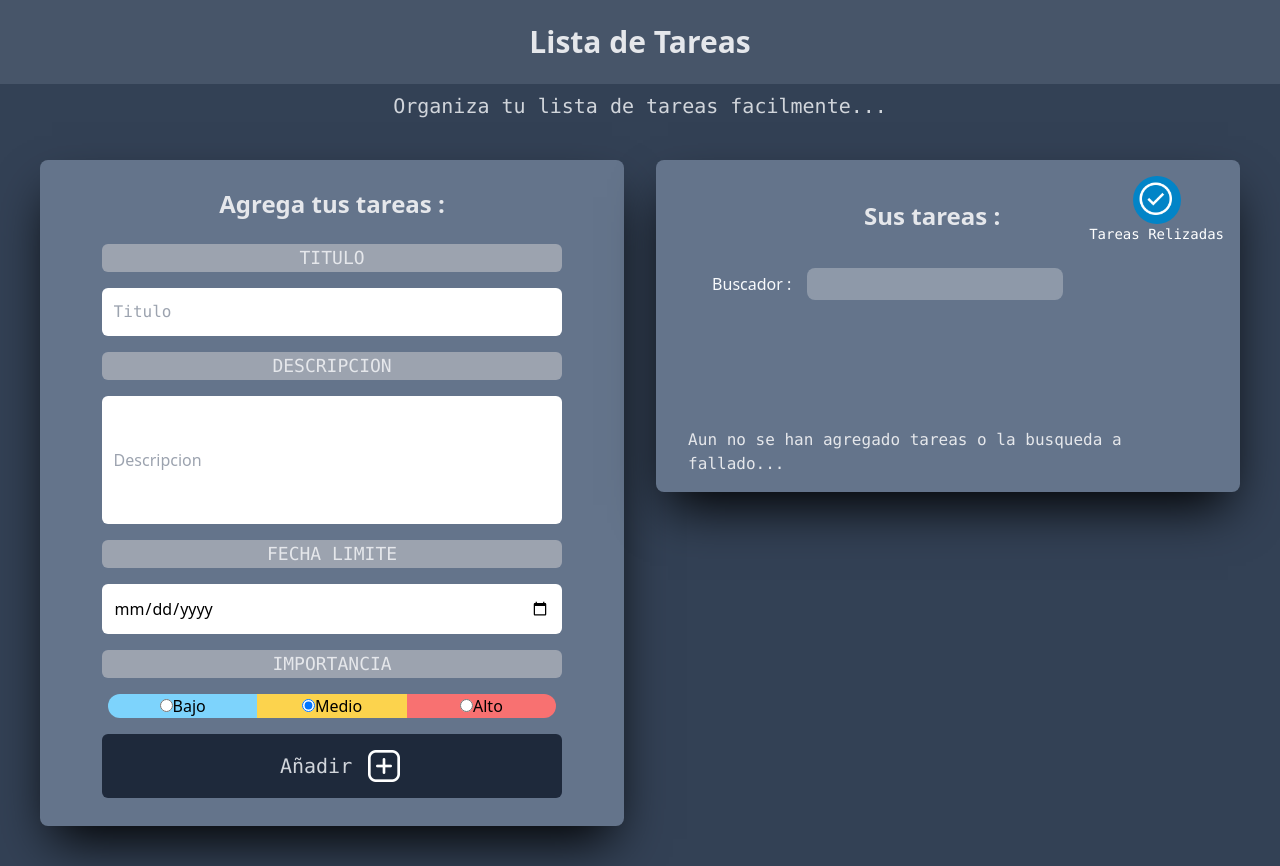
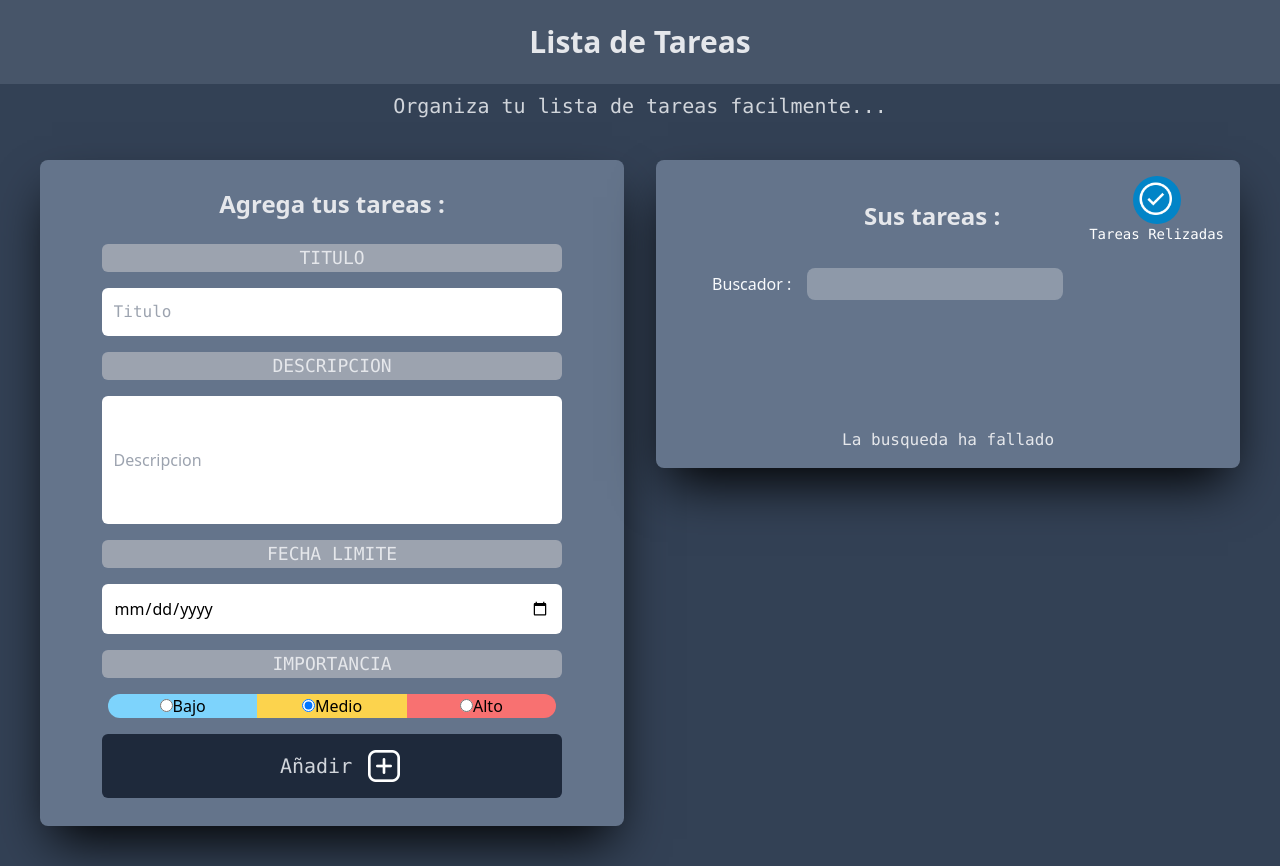
Before and after one commit to TomasHaydu/Lista-de-Tareas, a React app: page / in a window 1280 px wide. Built offline with nearby package versions, Linux system fonts and the light colour scheme; the HTML template or start-up script is replaced by a standard one.

Commit message:
Mini correccion
Correccion fallo la busquyeda o no hay tareas agregdas

```diff
--- a/src/components/ListaDeTareas.jsx
+++ b/src/components/ListaDeTareas.jsx
@@ -87,7 +87,7 @@ const ListaDeTareas = ({
       ) : (
         <div className="flex justify-center md:mt-28">
           <p className="font-mono text-gray-200 text-base mx-8 my-4 ">
-            Aun no se han agregado tareas o la busqueda a fallado...
+            {buscador.length === 0 ? "La busqueda ha fallado" : "Aun no se han agregado tareas..." }
           </p>
         </div>
       )}
```
